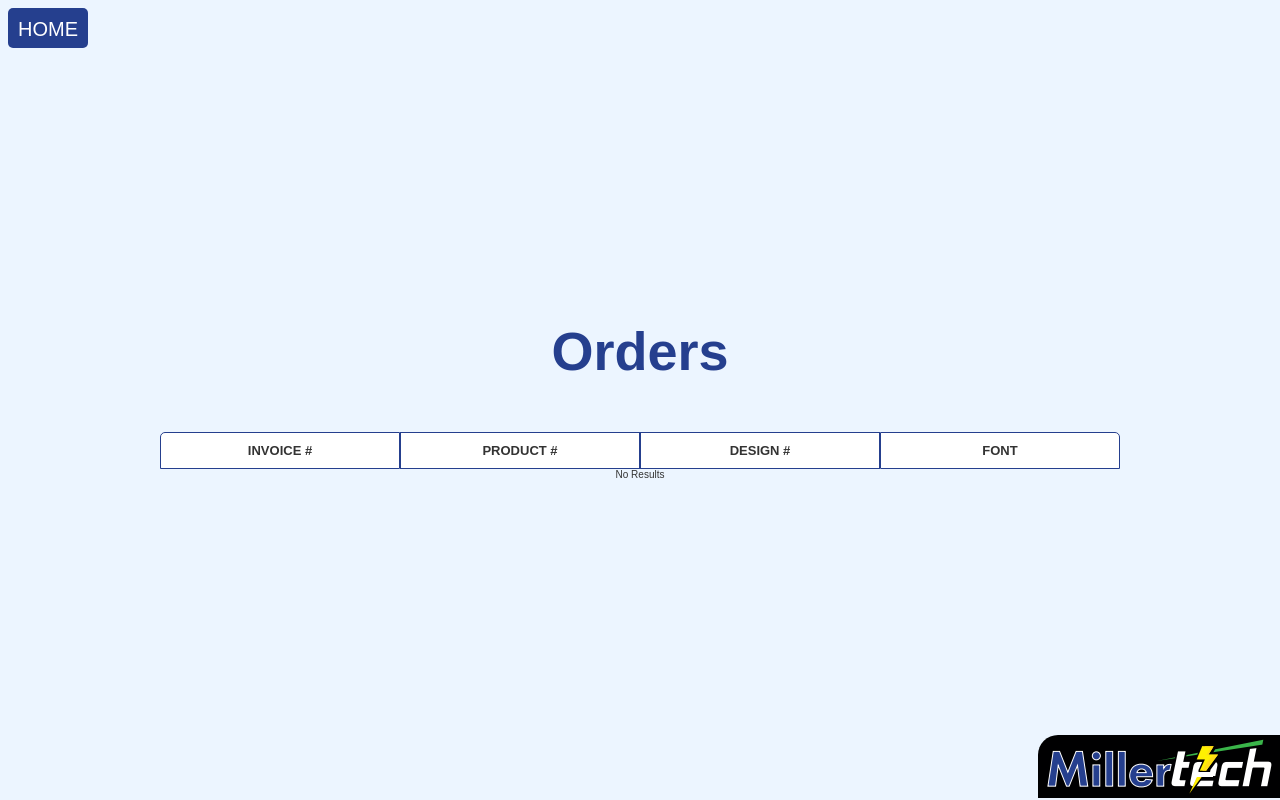
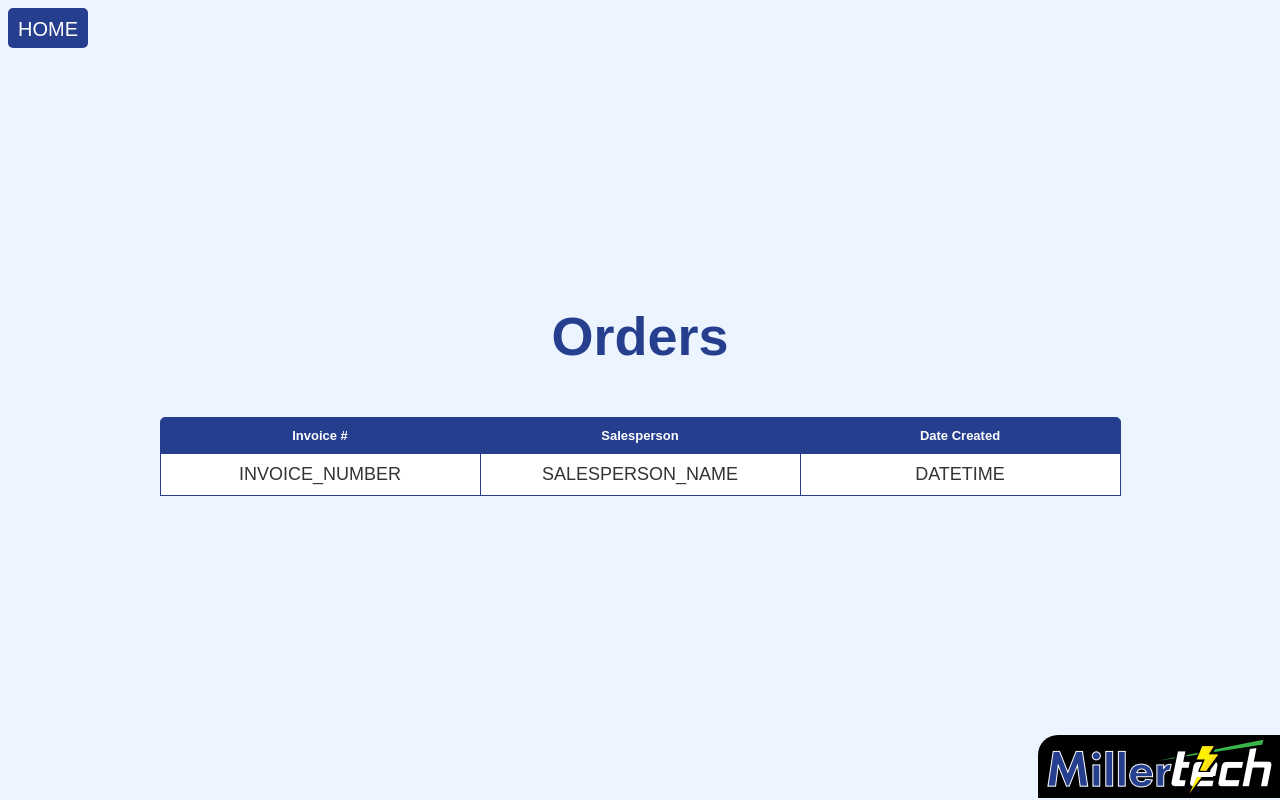
Before and after one commit to TylerByler/EngravingOrderManager, a PHP site: page /orders.php in a window 1280 px wide. Run offline with PHP 8.4, Linux system fonts and the light colour scheme; data that the repository does not hold is empty.

Commit message:
new css file and refactor of orders page

```diff
--- a/css/app.css
+++ b/css/app.css
@@ -1,4 +1,6 @@
 :root {
+    --mtblue: #253f8e;
+
     background-color: #ecf5ff;
     font-size: 62.5%;
 }
@@ -20,7 +22,7 @@ h4 {
 
 h1 {
     font-size: 5.4rem;
-    color: #253f8e;
+    color: var(--mtblue);
     margin-bottom: 5rem;
 }
 
@@ -49,14 +51,14 @@ P {
 input {
     height: 6rem;
     width: 40rem;
-    border: 0.2rem solid #253f8e;
+    border: 0.2rem solid var(--mtblue);
     border-radius: .5rem;
     margin: 0.5rem 0 2rem 0;
     text-align: center;
 }
 
 input:focus {
-    border: 0.2rem solid #253f8e;
+    border: 0.2rem solid var(--mtblue);
     box-shadow: 0 0.4rem 1.4rem 0 rgba(53, 168, 226, 0.5);
     transition: box-shadow 150ms;
 }
@@ -81,7 +83,7 @@ button {
     border-radius: 0.5rem;
     width: 15rem;
     height: 6rem;
-    background-color: #253f8e;
+    background-color: var(--mtblue);
     color: white;
     font-size: 1.5rem;
     font-weight: 550;
@@ -141,10 +143,10 @@ button:hover {
     padding: 1rem 0;
     width: 20rem;
     text-align: center;
-    border: 0.1rem solid #253f8e;
+    border: 0.1rem solid var(--mtblue);
     margin-bottom: 1rem;
     text-decoration: none;
-    color: #253f8e;
+    color: var(--mtblue);
     background-color: white;
 }
 
@@ -165,6 +167,7 @@ button:hover {
     position: fixed;
     bottom: 0;
     right: 0;
+
 }
 
 #logobox > img {
@@ -178,7 +181,7 @@ button:hover {
     position: fixed;
     top: 0.8rem;
     left: 0.8rem;
-    background-color: #253f8e;
+    background-color: var(--mtblue);
     height: 4rem;
     width: 8rem;
     border-radius: 0.5rem;
@@ -196,26 +199,17 @@ button:hover {
     transition: transform 150ms;
 }
 
-.column-titles-container {
-    display: flex;
-    flex-direction: row;
-    justify-content: space-between;
-    background-color: white;
-    border-radius: .5rem;
+/* ANIMATIONS */
+@keyframes logoCycle {
+    0% {
+        bottom: 0;
+    }
+
+    50% {
+        bottom: 10rem;
+    }
+
+    100% {
+        bottom: 0;
+    }
 }
-
-.column-title {
-    border: 0.1rem solid #253f8e;
-    width: 100%;
-    font-size: 1.3rem;
-    font-weight: 550;
-    padding: 1rem 0;
-}
-
-.left-title {
-    border-radius: 0.5rem 0 0 0;
-}
-
-.right-title {
-    border-radius: 0 0.5rem 0 0;
-}
--- /dev/null
+++ b/css/orders.css
@@ -0,0 +1,50 @@
+:root {
+    --mtblue: #253f8e;
+}
+
+/* UTILITIES */
+.column-titles-container {
+    display: flex;
+    flex-direction: row;
+    justify-content: space-between;
+    background-color: white;
+    border-radius: .5rem;
+}
+
+.column-title {
+    border: 0.1rem solid var(--mtblue);
+    width: 100%;
+    font-size: 1.3rem;
+    font-weight: 550;
+    padding: 1rem 0;
+    margin: -0.05rem;
+    color: white;
+    background-color: var(--mtblue);
+}
+
+.left-title {
+    border-radius: 0.5rem 0 0 0;
+}
+
+.right-title {
+    border-radius: 0 0.5rem 0 0;
+}
+
+.order-container {
+    display:flex;
+    flex-direction: row;
+    width: 100%;
+}
+
+.order-column {
+    width:100%;
+    font-size: 1.8rem;
+    border: 0.1rem solid #253f8e;
+    margin: -0.05rem;
+    padding: 1rem 0;
+    background-color: white;
+}
+
+a {
+    text-decoration: none;
+}
--- a/orders.php
+++ b/orders.php
@@ -26,20 +26,27 @@ try {
     <meta name="viewport" content="width=device-width, initial-scale=1.0">
     <title>Order List</title>
     <link rel="stylesheet" href="css/app.css">
+    <link rel="stylesheet" href="css/orders.css">
 </head>
 <body>
     <a href="index.php" class="homeButton">HOME</a>
     <div class="container flex-column justify-center text-center">
         <h1>Orders</h1>
         <!-- INSERT HTML USING RESULTS FROM DB -->
-         <div class="column-titles-container">
-            <div class="column-title left-title">INVOICE #</div>
-            <div class="column-title">PRODUCT #</div>
-            <div class="column-title">DESIGN #</div>
-            <div class="column-title right-title">FONT</div>
-         </div>
+        <div class="column-titles-container">
+            <div class="column-title left-title">Invoice #</div>
+            <div class="column-title">Salesperson</div>
+            <div class="column-title right-title">Date Created</div>
+        </div>
+        <a href=<?php ?> class="order-link">
+            <div class="order-container">
+                <div class="order-column">INVOICE_NUMBER</div>
+                <div class="order-column">SALESPERSON_NAME</div>
+                <div class="order-column">DATETIME</div>
+            </div>
+        </a>
          <?php
-            if (empty($results)) {
+            /* if (empty($results)) {
                 echo "No Results";
             } else {
                 foreach ($results as $row) {
@@ -48,7 +55,7 @@ try {
                     echo htmlspecialchars($row["salesperson_name"]);
                     echo "</div>";
                 }
-            }
+            } */
         ?>
     </div>
 
```
